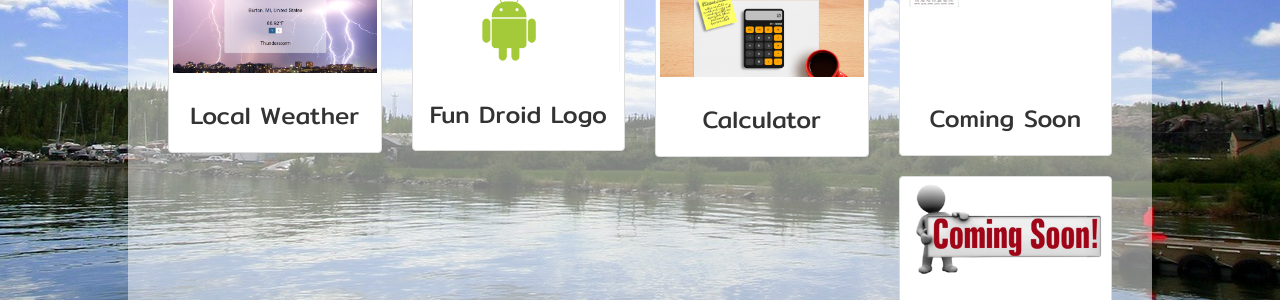
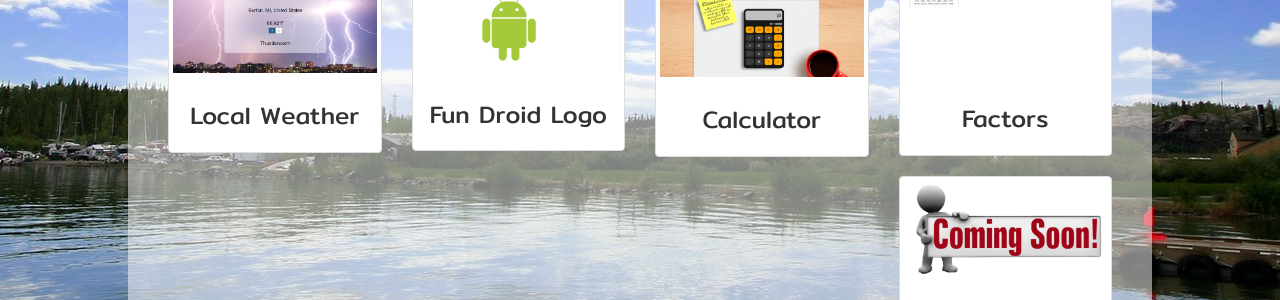
Before and after one commit to raz5101/raz5101.github.io, a Jekyll site: the page index.html, which Jekyll copies as it is, in a window 1280 px wide and 900 px high, scrolled down 1276 px. Shown: the part 161-461 px from the top of the window. Built offline with Jekyll 4.4.1, drawn with Linux system fonts in a browser that asks for light colours; nearby versions of some CDN libraries.

Commit message:
Updates part 2
Forgot to save file prior to commit.

```diff
--- a/index.html
+++ b/index.html
@@ -118,7 +118,7 @@
             <a href="https://codepen.io/raz5101/full/yYRoqE" target="_blank">
               <div class="thumbnail">
                 <img class="portImage" src="https://raz5101.github.io/images/factors.png" />
-                <div class="caption"><h3>Coming Soon</h3></div>
+                <div class="caption"><h3>Factors</h3></div>
               </div>
             </a>
           </div>
```
